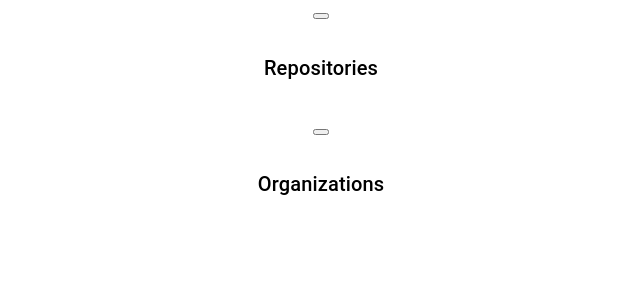
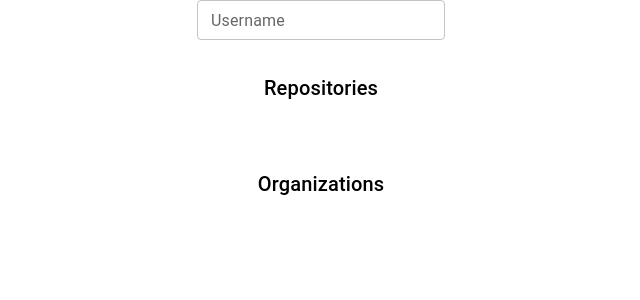
Before and after one commit to norhus/github-finder, a React (Create React App) app: page / in a window 1280 px wide. Shown: the top 300 px of the page, without its empty margins (319-959 px from the left). Built offline with nearby package versions, Linux system fonts and the light colour scheme.

Commit message:
Implement Finder.tsx and SearchField.tsx, get repositories and organizations by username from SearchField

```diff
--- a/src/App.tsx
+++ b/src/App.tsx
@@ -1,13 +1,11 @@
 import React from "react";
 import "./App.css";
-import RepositoryList from "./components/RepositoryList";
-import OrganizationList from "./components/OrganizationList";
+import Finder from "./components/Finder";
 
 function App() {
   return (
     <div className="App">
-      <RepositoryList />
-      <OrganizationList />
+      <Finder />
     </div>
   );
 }
--- /dev/null
+++ b/src/components/Finder.tsx
@@ -0,0 +1,46 @@
+import React, { useState } from "react";
+import SearchField from "./SearchField";
+import RepositoryList from "./RepositoryList";
+import OrganizationList from "./OrganizationList";
+import axios from "axios";
+
+const Finder: React.FC = () => {
+  const [repositories, setRepositories] = useState([]);
+  const [organizations, setOrganizations] = useState([]);
+
+  const handleSearch = async (username: string) => {
+    try {
+      await axios
+        .get(`https://api.github.com/users/${username}/repos`)
+        .then((response) => {
+          let repos = response.data.map(
+            (repository: { name: string }) => repository.name
+          );
+          setRepositories(repos);
+        });
+
+      await axios
+        .get(`https://api.github.com/users/${username}/orgs`)
+        .then((response) => {
+          let orgs = response.data.map(
+            (organization: { login: string }) => organization.login
+          );
+          setOrganizations(orgs);
+        });
+    } catch (err) {
+      setRepositories([]);
+      setOrganizations([]);
+      console.log(err);
+    }
+  };
+
+  return (
+    <div>
+      <SearchField onSearch={handleSearch} />
+      <RepositoryList repositories={repositories} />
+      <OrganizationList organizations={organizations} />
+    </div>
+  );
+};
+
+export default Finder;
--- a/src/components/OrganizationList.tsx
+++ b/src/components/OrganizationList.tsx
@@ -1,31 +1,22 @@
-import React, { useState } from "react";
-import axios from "axios";
+import React from "react";
 import { List, ListItem, ListItemText, Typography } from "@mui/material";
 
-const OrganizationList: React.FC = () => {
-  const [organizationNames, setOrganizationNames] = useState([]);
+interface Props {
+  organizations: string[];
+}
 
-  const handleOrganizationSearch = (username: string) => {
-    axios
-      .get(`https://api.github.com/users/${username}/orgs`)
-      .then((response) => {
-        let organizations = response.data.map(
-          (organization: { login: string }) => organization.login
-        );
-        setOrganizationNames(organizations);
-      });
-  };
+const OrganizationList: React.FC<Props> = (props) => {
+  const { organizations } = props;
 
   return (
     <div>
-      <button onClick={() => handleOrganizationSearch("kiwi")}></button>
       <Typography sx={{ mt: 4, mb: 2 }} variant="h6" component="div">
         Organizations
       </Typography>
       <List dense={true}>
-        {organizationNames.map((organizationName: string) => (
-          <ListItem>
-            <ListItemText primary={organizationName} />
+        {organizations.map((organization: string) => (
+          <ListItem key={organization}>
+            <ListItemText primary={organization} />
           </ListItem>
         ))}
       </List>
--- a/src/components/RepositoryList.tsx
+++ b/src/components/RepositoryList.tsx
@@ -1,31 +1,22 @@
-import React, { useState } from "react";
-import axios from "axios";
+import React from "react";
 import { List, ListItem, ListItemText, Typography } from "@mui/material";
 
-const RepositoryList: React.FC = () => {
-  const [repositoryNames, setRepositoryNames] = useState([]);
+interface Props {
+  repositories: string[];
+}
 
-  const handleRepositorySearch = (username: string) => {
-    axios
-      .get(`https://api.github.com/users/${username}/repos`)
-      .then((response) => {
-        let repositories = response.data.map(
-          (repository: { name: string }) => repository.name
-        );
-        setRepositoryNames(repositories);
-      });
-  };
+const RepositoryList: React.FC<Props> = (props) => {
+  const { repositories } = props;
 
   return (
     <div>
-      <button onClick={() => handleRepositorySearch("kiwi")}></button>
       <Typography sx={{ mt: 4, mb: 2 }} variant="h6" component="div">
         Repositories
       </Typography>
       <List dense={true}>
-        {repositoryNames.map((repositoryName: string) => (
-          <ListItem>
-            <ListItemText primary={repositoryName} />
+        {repositories.map((repository: string) => (
+          <ListItem key={repository}>
+            <ListItemText primary={repository} />
           </ListItem>
         ))}
       </List>
--- /dev/null
+++ b/src/components/SearchField.tsx
@@ -0,0 +1,23 @@
+import React, { ChangeEvent } from "react";
+import { debounce, TextField } from "@mui/material";
+
+interface Props {
+  onSearch: (username: string) => void;
+}
+
+const SearchField: React.FC<Props> = (props) => {
+  const handleInput = debounce((e: ChangeEvent<HTMLInputElement>) => {
+    props.onSearch(e.target.value);
+  }, 1000);
+
+  return (
+    <TextField
+      size="small"
+      label="Username"
+      variant="outlined"
+      onChange={handleInput}
+    />
+  );
+};
+
+export default SearchField;
```
Also changed, not shown: src/components/SearchForm.tsx (deleted, +0 -7 lines).
